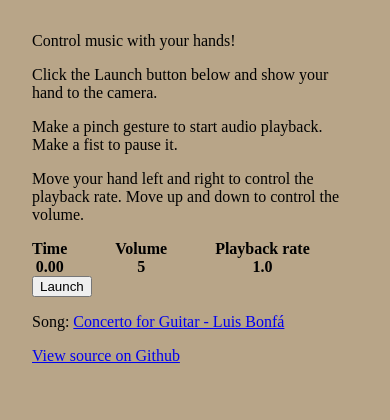
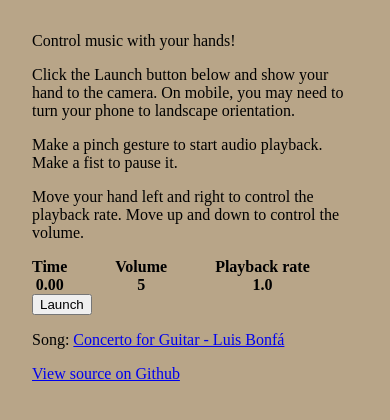
Before and after one commit to p3zo/conductor, a website built with webpack: page index.html in a window 390 px wide. Built offline with nearby package versions, Linux system fonts and the light colour scheme.

Commit message:
Add mobile instruction

```diff
--- a/index.html
+++ b/index.html
@@ -9,7 +9,8 @@
 <body>
 <div id="instructions">
     <p>Control music with your hands!</p>
-    <p>Click the Launch button below and show your hand to the camera.</p>
+    <p>Click the Launch button below and show your hand to the camera. On mobile, you may need to turn your phone to
+        landscape orientation.</p>
     <p>Make a pinch gesture to start audio playback. Make a fist to pause it.</p>
     <p>Move your hand left and right to control the playback rate. Move up and down to control the volume.</p>
 </div>
```
